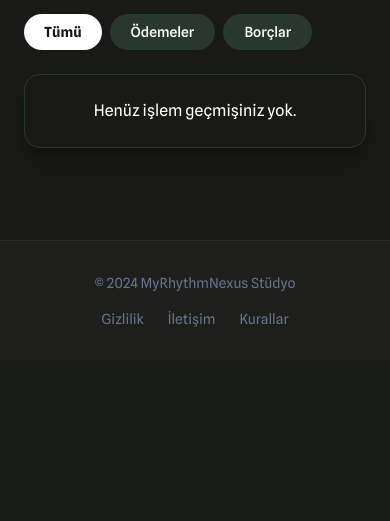
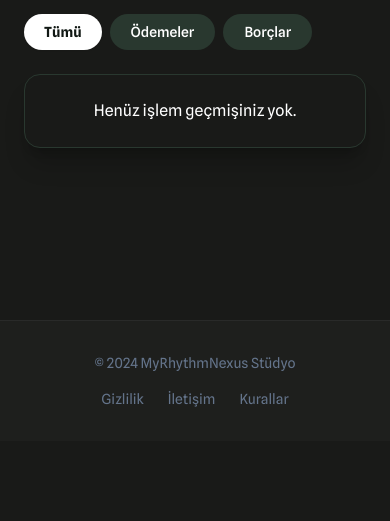
Before and after one commit to hazarute/MyRhythmNexus, a Python web app: template backend/web/templates/finance.html in a window 390 px wide. Shown: the part 826-1347 px from the top of the page. Before the commit the page ends 1153 px from the top, so only its background shows below. Run offline with Jinja, Linux system fonts and the light colour scheme; the template is opened without the code that fills it, so the values that code supplies are empty; some libraries are stand-ins or nearby versions.

Commit message:
web: fix mobile footer overlap  add root and main bottom padding

```diff
--- a/backend/web/templates/base.html
+++ b/backend/web/templates/base.html
@@ -41,7 +41,7 @@
     {% block extra_head %}{% endblock %}
 </head>
 <body class="bg-background-light dark:bg-background-dark min-h-screen font-display text-slate-900 dark:text-white selection:bg-primary selection:text-background-dark overflow-x-hidden">
-    <div class="flex flex-col min-h-screen">
+    <div class="flex flex-col min-h-screen pb-20 md:pb-0">
         <!-- Top Navigation Header (revised to match reference) -->
         <header class="sticky top-0 z-50 w-full border-b border-[#3c5345]/30 bg-background-light/95 dark:bg-background-dark/95 backdrop-blur-md">
             <div class="max-w-[1400px] mx-auto px-4 md:px-8 h-20 flex items-center justify-between">
@@ -111,7 +111,7 @@
         </div>
 
         <!-- Main Content Area -->
-        <main class="flex-1 w-full">
+        <main class="flex-1 w-full pb-20 md:pb-0">
             {% block content %}{% endblock %}
         </main>
 
```
